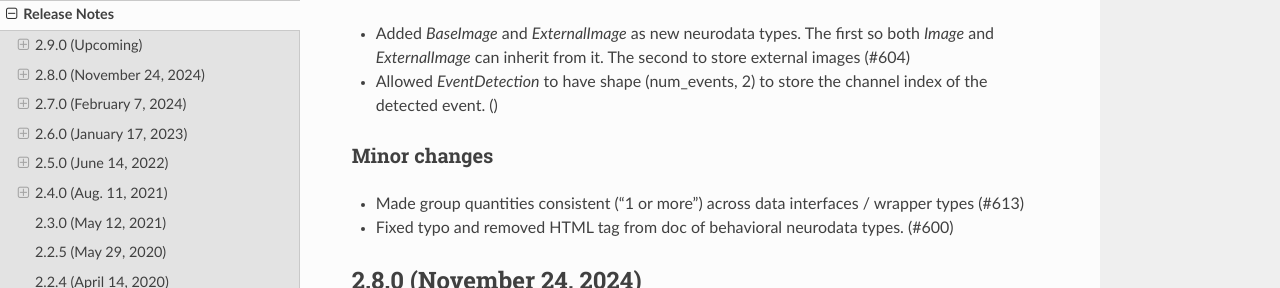
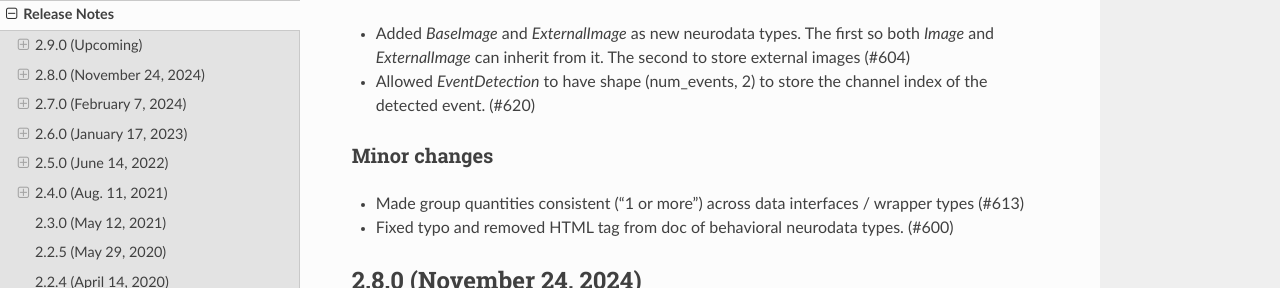
Before and after one commit to NeurodataWithoutBorders/nwb-schema, a Sphinx documentation site: the page built from docs/format/source/format_release_notes.rst, in a window 1280 px wide and 900 px high. Shown: the part 244-532 px from the top of the window. Built offline with Sphinx 7.4.7 and the Read the Docs theme 3.1.0, drawn with Linux system fonts in a browser that asks for light colours.

Commit message:
Update release notes

```diff
--- a/docs/format/source/format_release_notes.rst
+++ b/docs/format/source/format_release_notes.rst
@@ -9,7 +9,7 @@
 Major changes
 ^^^^^^^^^^^^^
 - Added `BaseImage` and `ExternalImage` as new neurodata types. The first so both `Image` and `ExternalImage` can inherit from it. The second to store external images (#604)
-- Allowed `EventDetection` to have shape (num_events, 2) to store the channel index of the detected event. ()
+- Allowed `EventDetection` to have shape (num_events, 2) to store the channel index of the detected event. (#620)
 
 Minor changes
 ^^^^^^^^^^^^^
```
